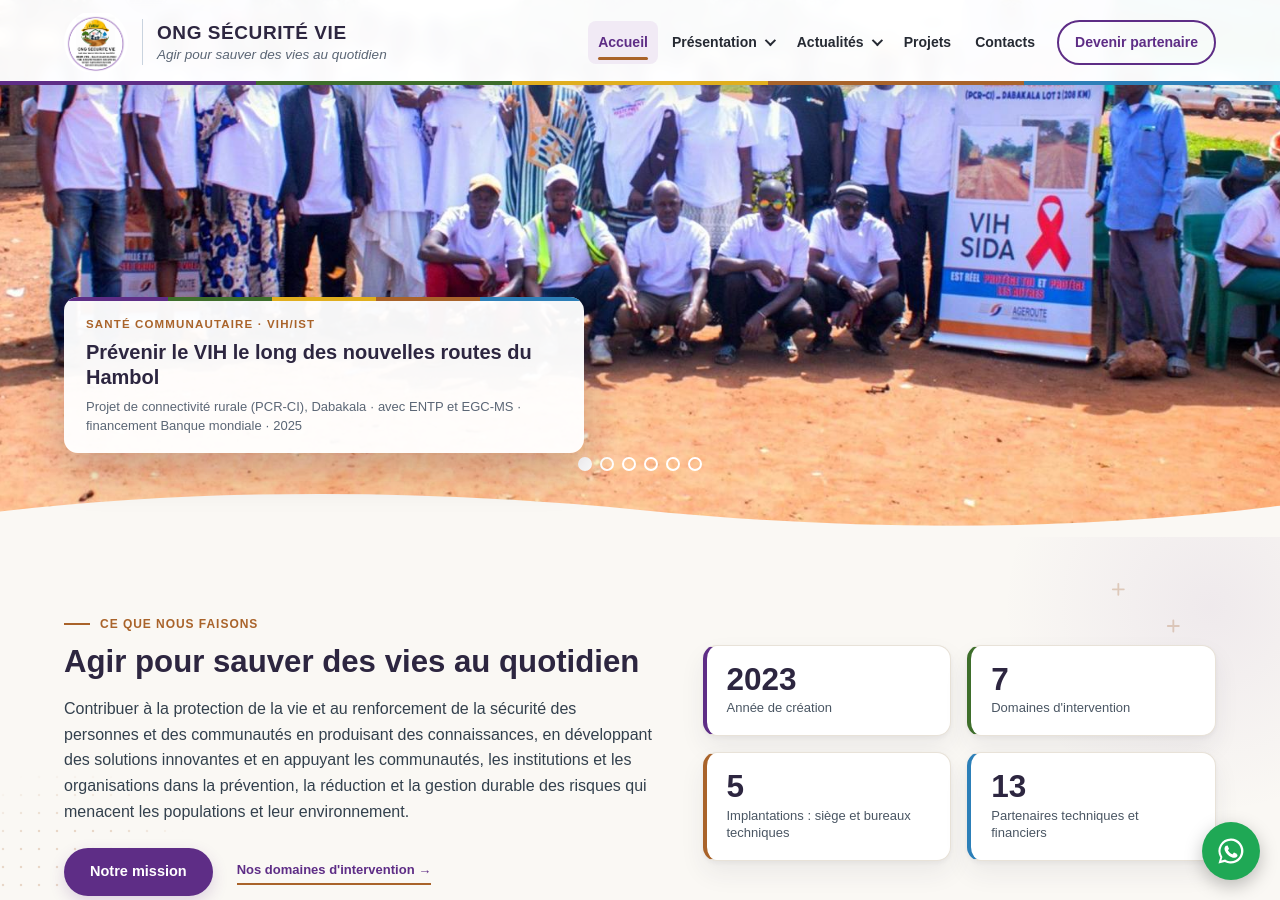
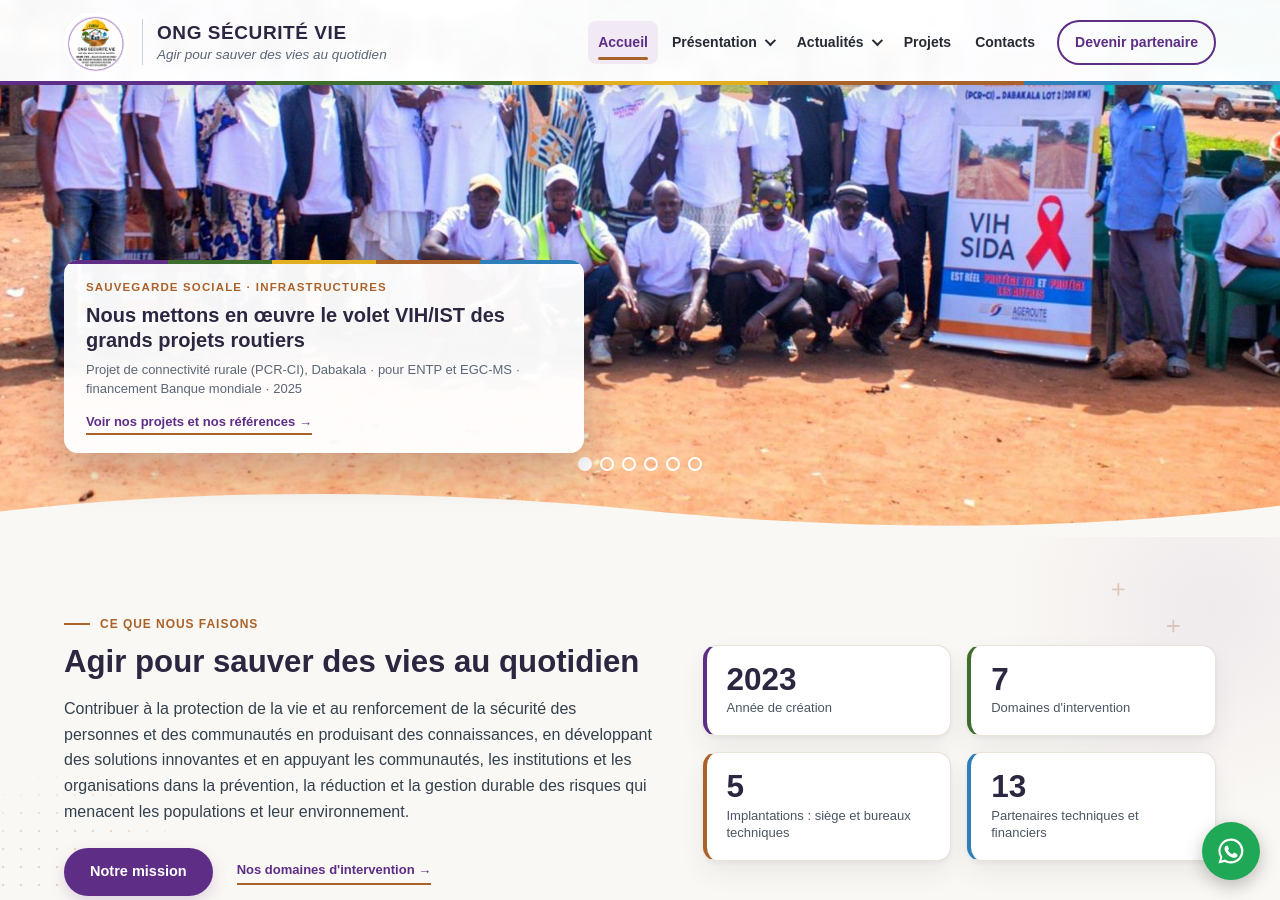
Before and after one commit to 28121989/securitevie, a Jekyll site: the page built from index.html, in a window 1280 px wide and 900 px high, scrolled down 330 px. Built offline with Jekyll 4.4.1, drawn with Linux system fonts in a browser that asks for light colours.

Commit message:
Diaporama : messages orientés bailleurs et lien vers les projets
Co-Authored-By: Claude Opus 5.5 <noreply@anthropic.com>
Claude-Session: https://claude.ai/code/session_01262HA5rZ83JQTF28FkeJSc

```diff
--- a/_data/diaporama.yml
+++ b/_data/diaporama.yml
@@ -1,32 +1,32 @@
 vitesse: 7
 diapos:
   - image: "/images/accueil-1-dabakala.jpg"
-    rubrique: "Santé communautaire · VIH/IST"
-    titre: "Prévenir le VIH le long des nouvelles routes du Hambol"
-    contexte: "Projet de connectivité rurale (PCR-CI), Dabakala · avec ENTP et EGC-MS · financement Banque mondiale · 2025"
+    rubrique: "Sauvegarde sociale · Infrastructures"
+    titre: "Nous mettons en œuvre le volet VIH/IST des grands projets routiers"
+    contexte: "Projet de connectivité rurale (PCR-CI), Dabakala · pour ENTP et EGC-MS · financement Banque mondiale · 2025"
     legende: "Sensibilisation VIH/SIDA – PCR-CI, Dabakala"
   - image: "/images/accueil-3-femmes.jpg"
     rubrique: "DSSR · Violences basées sur le genre"
-    titre: "Donner aux femmes les moyens de se protéger et d'agir"
-    contexte: "Campagne de sensibilisation grand public avec MAFAD · programme routier financé par la Banque mondiale"
+    titre: "Nous portons la prévention des VBG jusqu'aux femmes des communautés"
+    contexte: "Campagnes grand public pour MAFAD · programme routier financé par la Banque mondiale"
     legende: "Activité communautaire avec les femmes, en partenariat avec Mafad"
   - image: "/images/accueil-2-kong.jpg"
     rubrique: "Mobilisation communautaire"
-    titre: "Mobiliser les communautés de Kong contre le VIH/sida"
+    titre: "Nous mobilisons les communautés riveraines autour des chantiers"
     contexte: "Projet de connectivité rurale (PCR-CI), Kong"
     legende: "Sensibilisation VIH/SIDA – PCR-CI, Kong"
   - image: "/images/accueil-7-kong-reunion.jpg"
-    rubrique: "Concertation · Aéroport de Kong"
-    titre: "Construire la prévention avec tous les acteurs du chantier"
-    contexte: "Réunion de démarrage avec EBOMAF, le BNETD, la SODEXAM et Terrabo · Kong, octobre 2026"
+    rubrique: "Méthode · Concertation"
+    titre: "Chaque mission démarre par une validation conjointe avec tous les acteurs"
+    contexte: "Aéroport de Kong · avec EBOMAF, le BNETD, la SODEXAM et Terrabo · octobre 2026"
     legende: "Aéroport de Kong – Réunion de démarrage avec EBOMAF, le BNETD, la SODEXAM et Terrabo"
   - image: "/images/accueil-8-kong-chantier.jpg"
-    rubrique: "Sécurité au travail · Sécurité routière"
-    titre: "Au plus près des risques, sur le chantier"
-    contexte: "Visite du chantier de l'aéroport de Kong avec les équipes d'EBOMAF · octobre 2026"
+    rubrique: "HSE · Sécurité au travail"
+    titre: "Nos équipes interviennent sur site, aux côtés des entreprises"
+    contexte: "Chantier de l'aéroport de Kong · avec EBOMAF · octobre 2026"
     legende: "Aéroport de Kong – L'équipe de l'ONG sur le chantier"
   - image: "/images/accueil-4-cedeao.jpg"
-    rubrique: "Partenariats · Paix et sécurité"
-    titre: "Prendre part au dialogue régional sur la paix et la sécurité"
+    rubrique: "Réseaux · Paix et sécurité"
+    titre: "Une ONG présente dans les espaces de dialogue régionaux"
     contexte: "Atelier CEDEAO « Paix, sécurité et gouvernance »"
     legende: "Atelier CEDEAO – Paix, sécurité et gouvernance"
--- a/assets/style.css
+++ b/assets/style.css
@@ -661,3 +661,6 @@ h2{font-size:clamp(1.5rem,2.6vw,2.05rem)}
 @keyframes carteEntre{from{opacity:0;transform:translateY(10px)}to{opacity:1;transform:none}}
 @media (max-width:700px){.heros.avec-diapos .bloc.diapo-carte-bloc{bottom:52px;padding:0 14px!important}.diapo-carte{padding:14px 16px}.dc-titre{font-size:16.5px}.dc-contexte{font-size:12px}}
 @media (prefers-reduced-motion:reduce){.diapo-carte.change{animation:none}}
+.dc-lien{display:inline-block;margin-top:12px;font-size:13px;font-weight:700;color:var(--prune);text-decoration:none;border-bottom:2px solid var(--terre);padding-bottom:1px}
+.dc-lien:hover{color:var(--terre)}
+@media (max-width:700px){.dc-lien{margin-top:8px;font-size:12px}}
--- a/index.html
+++ b/index.html
@@ -19,6 +19,7 @@ seo_titre: "ONG Sécurité Vie (OSV) – ONG humanitaire à Yamoussoukro, Côte
 <p class="dc-rubrique">{{ d0.rubrique }}</p>
 <p class="dc-titre">{{ d0.titre | default: d0.legende }}</p>
 <p class="dc-contexte">{{ d0.contexte }}</p>
+<a class="dc-lien" href="{{ '/realisations/' | relative_url }}">Voir nos projets et nos références →</a>
 </div></div>{% endif %}
 <div class="diapo-bas">
 <div class="points" role="group" aria-label="Choisir une photo"></div>
```
